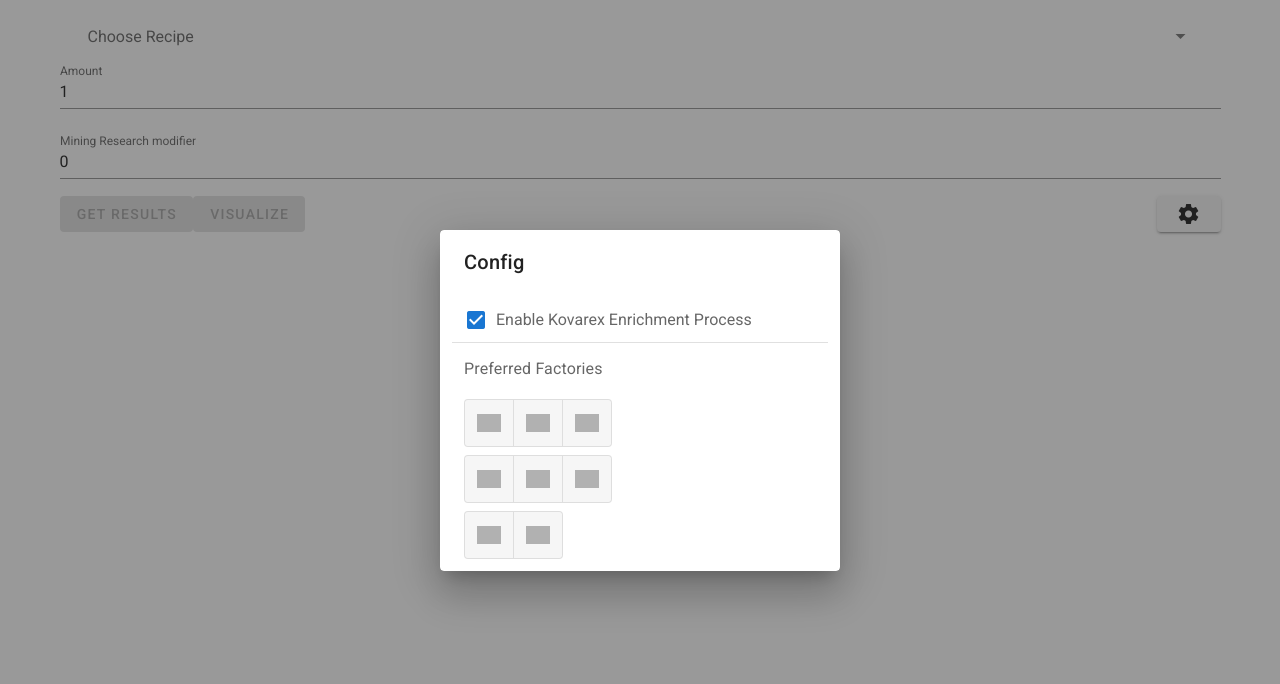
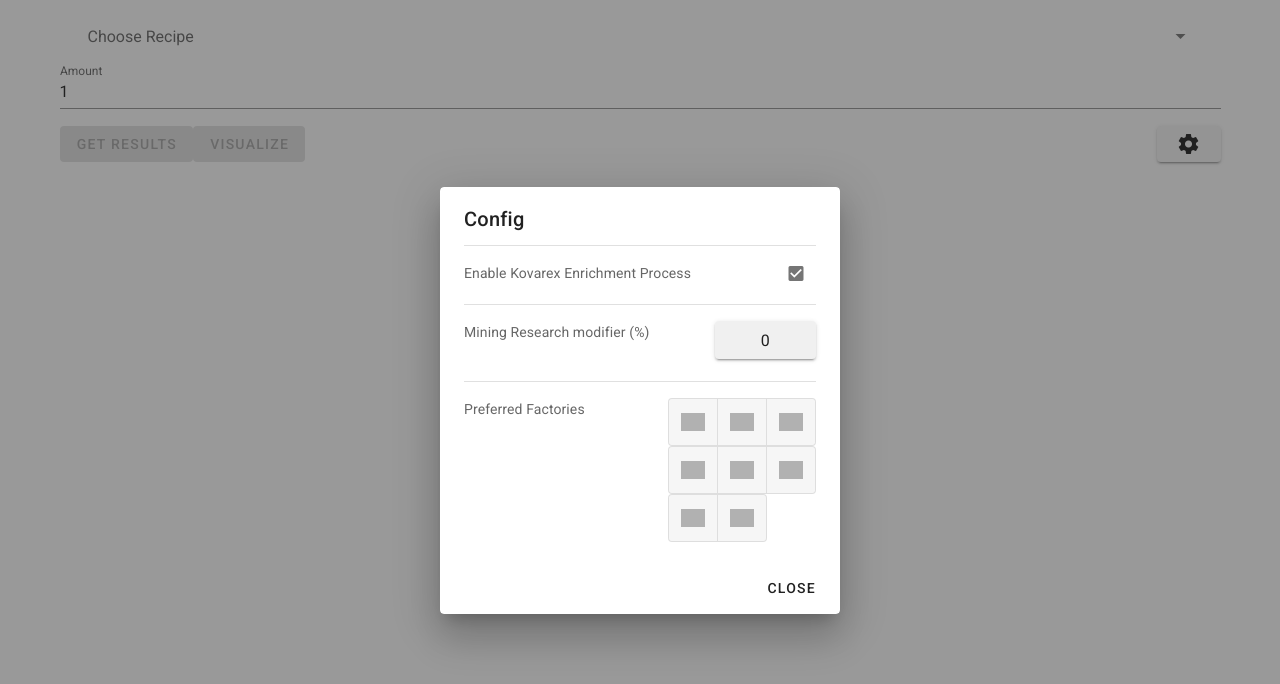
Before and after one commit to kshshkim/factorioCalcPyWeb, a Vue app: page / in a window 1280 px wide. Both pictures are taken after a click on the button "settings". Shown: the top 684 px of the page. Built offline with nearby package versions, Linux system fonts and the light colour scheme; grey boxes are pictures that could not be loaded.

Commit message:
메인 설정 조정

```diff
--- a/src/components/CalcMain.vue
+++ b/src/components/CalcMain.vue
@@ -268,7 +268,6 @@ export default {
     onEmitForm(onEmitForm) {
       this.conf.amount = onEmitForm.amount;
       this.selectedRecipe = onEmitForm.selectedRecipe;
-      this.conf.mining_research_modifier = onEmitForm.miningResearchModifier;
       this.isTheFormValid = onEmitForm.isTheFormValid;
     },
 
@@ -281,6 +280,7 @@ export default {
     onMainConfChanged(cc) {
       this.conf.use_kovarex = cc.useKovarex;
       this.conf.preferred_machine_list = cc.preferredMachines;
+      this.conf.mining_research_modifier = cc.miningResearchModifier;
     }
   },
 }
--- a/src/components/MainConf.vue
+++ b/src/components/MainConf.vue
@@ -15,57 +15,94 @@
     </template>
     <v-card
     >
-      <v-card-title>
+      <v-card-title
+          dense
+      >
         Config
       </v-card-title>
       <v-card-text>
+        <v-divider/>
+        <v-row
+        >
+          <v-col
+              class="mt-4"
+              cols="auto"
+          >
+            Enable Kovarex Enrichment Process
+          </v-col>
+          <v-spacer/>
+          <v-col
+              cols="auto"
+          >
+            <v-checkbox
+                color="dark-grey"
+                dense
+                class="mt-4 pa-0"
+                v-model="kovarexEnabled"
+            />
+          </v-col>
+        </v-row>
+        <v-divider/>
         <v-row>
           <v-col
-              class="my-0 py-3"
+              cols="auto"
+              class="mt-4"
           >
-            <v-checkbox
-                v-model="kovarexEnabled"
-                label="Enable Kovarex Enrichment Process"
-            />
-            <v-row><v-divider horizontal/></v-row>
-            <v-row><v-col><div
-            class="subtitle-1"
-            >Preferred Factories</div></v-col></v-row>
+            Mining Research modifier (%)
+          </v-col>
+          <v-spacer/>
+          <v-col
+              cols="4"
+              align-self="center"
+              class="mb-1 pb-1"
+          >
+            <v-text-field
+                dense
+                class="mr-text-field mt-4 mb-0 pa-0"
+                solo-inverted
+                v-model="miningResearchModifier"
+                label="Mining Research modifier (%)"
+            ></v-text-field>
+          </v-col>
+        </v-row>
+        <v-divider/>
         <v-row>
           <v-col
-                  class="py-0 my-1"
+              cols="auto"
+              class="mt-4"
+          >
+            Preferred Factories
+          </v-col>
+          <v-spacer/>
+          <v-col
+              class="mt-4"
           >
             <machine-group
                 @selectedMachineChange="preferredMachineChanged"
-
                 :machine-list="machineLists.assemblingMachine"
             />
-              </v-col>
-            </v-row>
-            <v-row>
-              <v-col
-                  class="py-0 my-1"
-              >
+
             <machine-group
                 @selectedMachineChange="preferredMachineChanged"
                 :machine-list="machineLists.furnace"
             />
-              </v-col>
-            </v-row>
-            <v-row>
-              <v-col
-                  class="py-0 my-1"
-              >
             <machine-group
                 @selectedMachineChange="preferredMachineChanged"
-
                 :machine-list="machineLists.drill"
             />
           </v-col>
         </v-row>
-          </v-col>
-        </v-row>
       </v-card-text>
+      <v-card-actions
+      >
+        <v-spacer/>
+        <v-btn
+            text
+            @click="dialogEnabled = false"
+        >
+          Close
+        </v-btn>
+      </v-card-actions>
     </v-card>
   </v-dialog>
 </template>
@@ -87,6 +124,7 @@ export default {
         furnace: ["stone-furnace", "steel-furnace", "electric-furnace"],
         drill: ["burner-mining-drill", "electric-mining-drill"],
       },
+      miningResearchModifier: 0,
       preferredMachines: {
         "assemblingMachine": null,
         "furnace": null,
@@ -105,10 +143,13 @@ export default {
         }
       }
     },
-    kovarexEnabled(){
+    kovarexEnabled() {
       this.emitThings();
     },
     preferredMachinesArr() {
+      this.emitThings();
+    },
+    miningResearchModifier() {
       this.emitThings();
     }
   },
@@ -120,10 +161,11 @@ export default {
     preferredMachineChanged(cm) {
       this.selectedMachineName = cm;
     },
-    emitThings(){
+    emitThings() {
       this.$emit("confChanged", {
         preferredMachines: this.preferredMachinesArr,
-        useKovarex: this.kovarexEnabled
+        useKovarex: this.kovarexEnabled,
+        miningResearchModifier: this.miningResearchModifier / 100,
       })
     }
   }
@@ -132,4 +174,8 @@ export default {
 </script>
 
 <style scoped>
+.mr-text-field >>> input {
+  text-align: center;
+}
+
 </style>
--- a/src/components/MainForm.vue
+++ b/src/components/MainForm.vue
@@ -8,11 +8,6 @@
         <v-text-field
             v-model="amount"
             :label="`Amount`"
-        >
-        </v-text-field>
-        <v-text-field
-            v-model="miningResearchModifier"
-            :label="`Mining Research modifier`"
         >
         </v-text-field>
       </v-form>
@@ -35,8 +30,6 @@ export default {
       isTheFormValid: false,
       selectedRecipe: null,
       amount: 1,
-      miningResearchModifier: 0,
-
     }
   },
 
@@ -45,21 +38,15 @@ export default {
       this.validateForm();
       this.$emit("onEmitForm", this.onEmitForm());
     },
-    miningResearchModifier() {
-      this.validateForm();
-      this.$emit("onEmitForm", this.onEmitForm());
-    },
     selectedRecipe() {
       this.validateForm();
       this.$emit("onEmitForm", this.onEmitForm());
     },
-
-
   },
 
   methods: {
     validateForm() {
-      if (isNaN(this.amount) === false && this.amount !== '' && isNaN(this.miningResearchModifier) === false && this.miningResearchModifier !== '' && this.selectedRecipe !== null) {
+      if (isNaN(this.amount) === false && this.amount !== '' && this.miningResearchModifier !== '' && this.selectedRecipe !== null) {
         this.isTheFormValid = true;
       } else {
         this.isTheFormValid = false;
@@ -74,7 +61,6 @@ export default {
       return {
         isTheFormValid: this.isTheFormValid,
         amount: Number(this.amount),
-        miningResearchModifier: Number(this.miningResearchModifier),
         selectedRecipe: this.selectedRecipe
       }
     }
```
Lines whose indentation alone changed are shown as unchanged.
